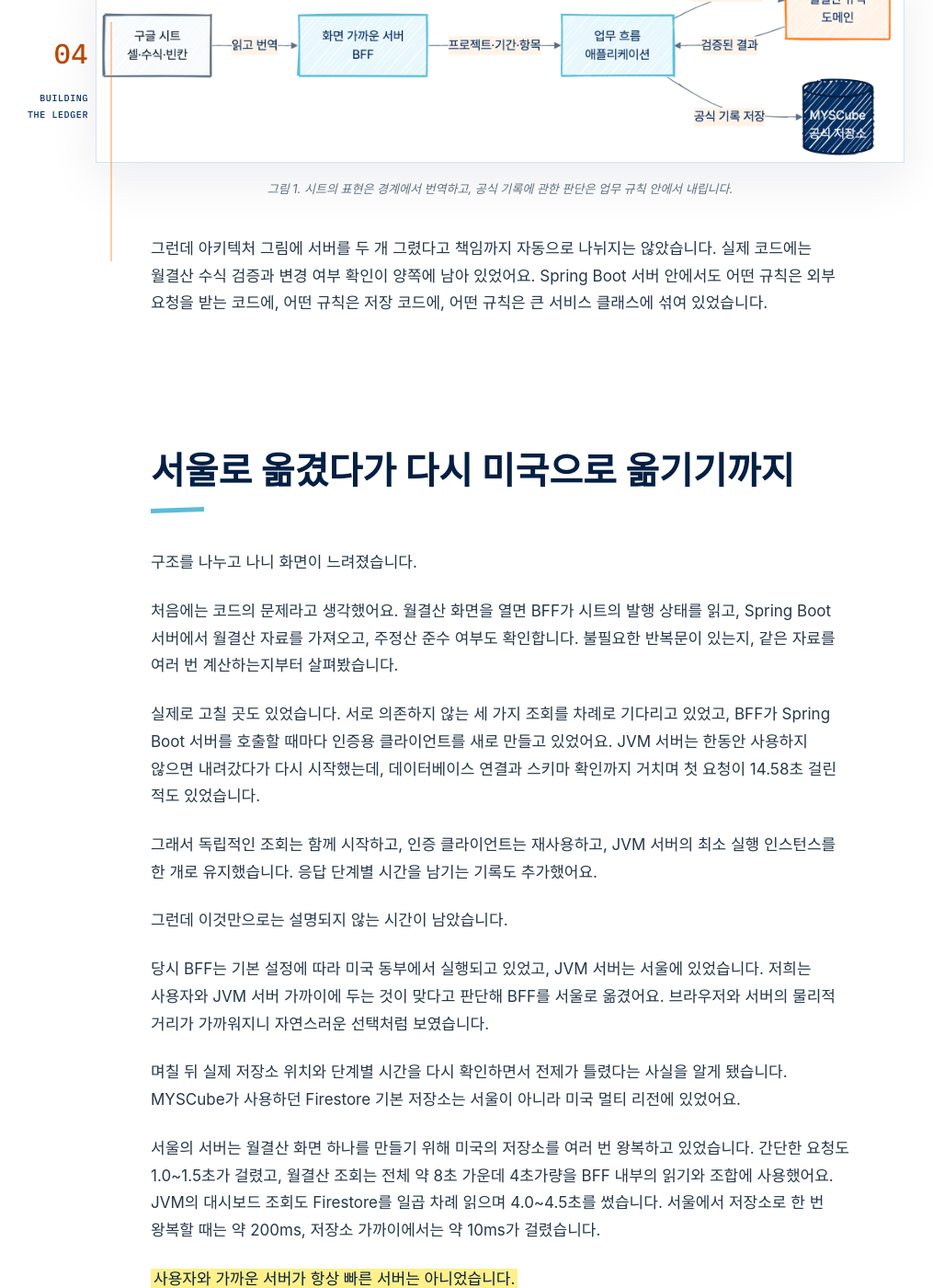
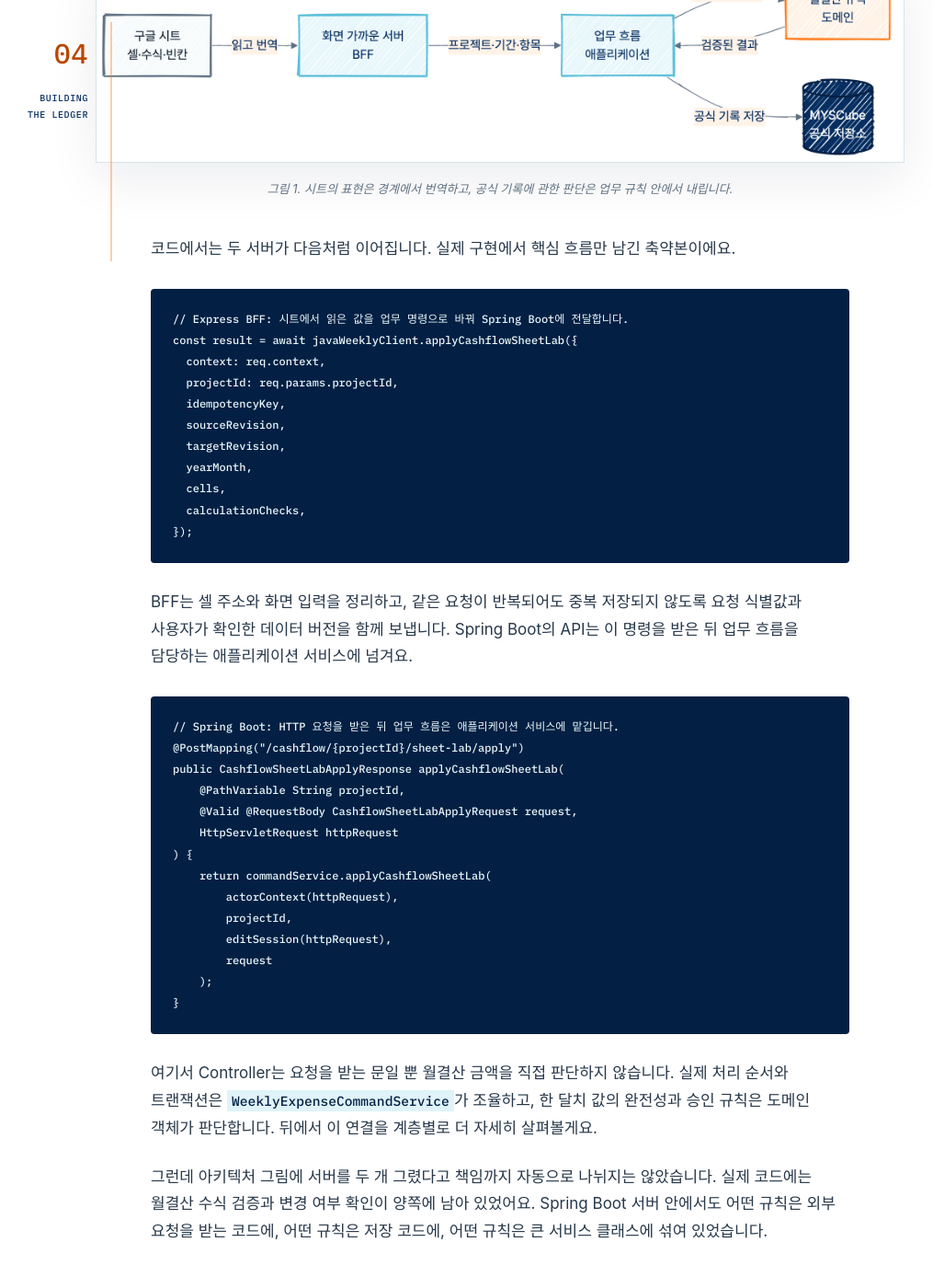
Before and after one commit to merryAI-dev/merryAI-dev.github.io, a Jekyll site: the page built from _posts/2026-08-25-myscube-building-the-ledger-04.md, in a window 1280 px wide and 1400 px high, scrolled down 3291 px. Shown: the whole window at 92% size, without its empty margins (182-1197 px from the left). Built offline with Jekyll 4.4.1, drawn with Linux system fonts in a browser that asks for light colours; some web fonts are replaced; some of the changed text lies outside the part shown.

Commit message:
edit: generalize regions and show backend handoff

````diff
--- a/_posts/2026-08-25-myscube-building-the-ledger-04.md
+++ b/_posts/2026-08-25-myscube-building-the-ledger-04.md
@@ -65,33 +65,70 @@
 ![구글 시트의 셀과 수식을 화면 가까운 서버가 업무 정보로 번역하고, 애플리케이션과 도메인이 검증한 뒤 MYSCube 공식 저장소에 기록하는 흐름](/assets/images/diagrams/building-ledger-04/01-sheet-to-cube.png)
 *그림 1. 시트의 표현은 경계에서 번역하고, 공식 기록에 관한 판단은 업무 규칙 안에서 내립니다.*
 
+코드에서는 두 서버가 다음처럼 이어집니다. 실제 구현에서 핵심 흐름만 남긴 축약본이에요.
+
+```javascript
+// Express BFF: 시트에서 읽은 값을 업무 명령으로 바꿔 Spring Boot에 전달합니다.
+const result = await javaWeeklyClient.applyCashflowSheetLab({
+  context: req.context,
+  projectId: req.params.projectId,
+  idempotencyKey,
+  sourceRevision,
+  targetRevision,
+  yearMonth,
+  cells,
+  calculationChecks,
+});
+```
+
+BFF는 셀 주소와 화면 입력을 정리하고, 같은 요청이 반복되어도 중복 저장되지 않도록 요청 식별값과 사용자가 확인한 데이터 버전을 함께 보냅니다. Spring Boot의 API는 이 명령을 받은 뒤 업무 흐름을 담당하는 애플리케이션 서비스에 넘겨요.
+
+```java
+// Spring Boot: HTTP 요청을 받은 뒤 업무 흐름은 애플리케이션 서비스에 맡깁니다.
+@PostMapping("/cashflow/{projectId}/sheet-lab/apply")
+public CashflowSheetLabApplyResponse applyCashflowSheetLab(
+    @PathVariable String projectId,
+    @Valid @RequestBody CashflowSheetLabApplyRequest request,
+    HttpServletRequest httpRequest
+) {
+    return commandService.applyCashflowSheetLab(
+        actorContext(httpRequest),
+        projectId,
+        editSession(httpRequest),
+        request
+    );
+}
+```
+
+여기서 Controller는 요청을 받는 문일 뿐 월결산 금액을 직접 판단하지 않습니다. 실제 처리 순서와 트랜잭션은 `WeeklyExpenseCommandService`가 조율하고, 한 달치 값의 완전성과 승인 규칙은 도메인 객체가 판단합니다. 뒤에서 이 연결을 계층별로 더 자세히 살펴볼게요.
+
 그런데 아키텍처 그림에 서버를 두 개 그렸다고 책임까지 자동으로 나뉘지는 않았습니다. 실제 코드에는 월결산 수식 검증과 변경 여부 확인이 양쪽에 남아 있었어요. Spring Boot 서버 안에서도 어떤 규칙은 외부 요청을 받는 코드에, 어떤 규칙은 저장 코드에, 어떤 규칙은 큰 서비스 클래스에 섞여 있었습니다.
 
-## 서울로 옮겼다가 다시 미국으로 옮기기까지
+## 사용자 가까이로 옮겼다가 데이터 가까이로 옮기기까지
 
 구조를 나누고 나니 화면이 느려졌습니다.
 
 처음에는 코드의 문제라고 생각했어요. 월결산 화면을 열면 BFF가 시트의 발행 상태를 읽고, Spring Boot 서버에서 월결산 자료를 가져오고, 주정산 준수 여부도 확인합니다. 불필요한 반복문이 있는지, 같은 자료를 여러 번 계산하는지부터 살펴봤습니다.
 
-실제로 고칠 곳도 있었습니다. 서로 의존하지 않는 세 가지 조회를 차례로 기다리고 있었고, BFF가 Spring Boot 서버를 호출할 때마다 인증용 클라이언트를 새로 만들고 있었어요. JVM 서버는 한동안 사용하지 않으면 내려갔다가 다시 시작했는데, 데이터베이스 연결과 스키마 확인까지 거치며 첫 요청이 14.58초 걸린 적도 있었습니다.
+실제로 고칠 곳도 있었습니다. 서로 의존하지 않는 세 가지 조회를 차례로 기다리고 있었고, BFF가 Spring Boot 서버를 호출할 때마다 인증용 클라이언트를 새로 만들고 있었어요. JVM 서버는 한동안 사용하지 않으면 내려갔다가 다시 시작했는데, 데이터베이스 연결과 스키마 확인까지 거치며 첫 요청이 10초를 넘긴 적도 있었습니다.
 
 그래서 독립적인 조회는 함께 시작하고, 인증 클라이언트는 재사용하고, JVM 서버의 최소 실행 인스턴스를 한 개로 유지했습니다. 응답 단계별 시간을 남기는 기록도 추가했어요.
 
 그런데 이것만으로는 설명되지 않는 시간이 남았습니다.
 
-당시 BFF는 기본 설정에 따라 미국 동부에서 실행되고 있었고, JVM 서버는 서울에 있었습니다. 저희는 사용자와 JVM 서버 가까이에 두는 것이 맞다고 판단해 BFF를 서울로 옮겼어요. 브라우저와 서버의 물리적 거리가 가까워지니 자연스러운 선택처럼 보였습니다.
+당시 BFF와 JVM 서버, 데이터 저장소는 서로 다른 리전에 나뉘어 있었습니다. 저희는 브라우저의 요청을 빨리 받으려면 서버가 사용자와 가까워야 한다고 판단해 두 백엔드를 사용자 인접 리전에 배치했어요. 자연스러운 선택처럼 보였습니다.
 
-며칠 뒤 실제 저장소 위치와 단계별 시간을 다시 확인하면서 전제가 틀렸다는 사실을 알게 됐습니다. MYSCube가 사용하던 Firestore 기본 저장소는 서울이 아니라 미국 멀티 리전에 있었어요.
+며칠 뒤 단계별 시간을 다시 확인하면서 전제가 틀렸다는 사실을 알게 됐습니다. 서버가 사용자에게 응답하기 전, 원격 데이터 저장소와 여러 차례 대화하고 있었기 때문이에요.
 
-서울의 서버는 월결산 화면 하나를 만들기 위해 미국의 저장소를 여러 번 왕복하고 있었습니다. 간단한 요청도 1.0~1.5초가 걸렸고, 월결산 조회는 전체 약 8초 가운데 4초가량을 BFF 내부의 읽기와 조합에 사용했어요. JVM의 대시보드 조회도 Firestore를 일곱 차례 읽으며 4.0~4.5초를 썼습니다. 서울에서 저장소로 한 번 왕복할 때는 약 200ms, 저장소 가까이에서는 약 10ms가 걸렸습니다.
+월결산 화면 하나를 만들 때 BFF는 여러 자료를 읽어 조합했고, JVM의 대시보드 조회도 저장소를 여러 차례 읽었습니다. 각 호출은 특별히 느리지 않았지만, 장거리 왕복이 한 요청 안에서 누적되자 전체 응답 시간의 큰 부분을 차지했어요. 반면 서버와 저장소를 가까이 두었을 때는 같은 내부 호출의 왕복 비용이 크게 줄었습니다.
 
 <mark>사용자와 가까운 서버가 항상 빠른 서버는 아니었습니다.</mark>
 
-브라우저가 서버를 한 번 호출한 뒤 서버가 저장소를 여러 번 읽는 구조라면, 브라우저와 서버 사이의 거리보다 서버와 데이터 사이의 거리가 더 큰 비용이 될 수 있어요. 사용자가 태평양을 한 번 건너는 것과 서버가 요청 하나에서 태평양을 일곱 번 건너는 것의 차이였습니다.
+브라우저가 서버를 한 번 호출한 뒤 서버가 저장소를 여러 번 읽는 구조라면, 브라우저와 서버 사이의 거리보다 서버와 데이터 사이의 거리가 더 큰 비용이 될 수 있어요. 장거리 구간을 요청당 한 번 지나는 것과, 서버가 같은 요청 안에서 여러 번 오가는 것의 차이였습니다.
 
-그래서 BFF를 미국 동부의 `iad1`으로, JVM 서버를 Firestore와 가까운 `us-central1`로 옮겼습니다.
+그래서 BFF와 JVM 서버를 데이터 저장소에 인접한 리전으로 옮겼습니다.
 
-![서울에 있던 두 서버가 미국 저장소를 여러 번 왕복하던 구조를, 저장소와 가까운 미국 리전으로 옮겨 브라우저가 장거리 구간을 한 번만 통과하게 만든 변화](/assets/images/diagrams/building-ledger-04/04-region-round-trips.png)
+![사용자 인접 리전의 두 서버가 원격 저장소를 여러 번 왕복하던 구조를, 데이터 인접 리전으로 옮겨 장거리 구간을 요청당 한 번만 통과하게 만든 변화](/assets/images/diagrams/building-ledger-04/04-region-round-trips.png)
 *그림 2. 서버를 사용자와 가까운 곳이 아니라, 한 요청에서 가장 많이 대화하는 데이터 가까이로 옮겼습니다.*
 
 리전 설정 한 줄을 바꾸면 끝날 것 같았지만 배포는 그렇지 않았습니다.
@@ -100,7 +137,7 @@
 - 첫 배포에서 사용하는 `--no-traffic` 옵션은 아직 서비스가 없는 리전에서 거절됐습니다.
 - 새 서비스에는 호출 권한이 비어 있어 BFF와 배포 계정에 권한을 다시 부여해야 했습니다.
 - 서비스 주소가 바뀌면서 인증 토큰이 바라보는 대상 주소도 새 배포 뒤에 다시 만들어야 했습니다.
-- 문제가 생겼을 때 돌아갈 수 있도록 서울 서비스는 그대로 두고, BFF의 호출 주소를 바꾸는 순간까지 새 서비스를 나란히 검증했습니다.
+- 문제가 생겼을 때 돌아갈 수 있도록 기존 서비스는 그대로 두고, BFF의 호출 주소를 바꾸는 순간까지 새 서비스를 나란히 검증했습니다.
 
 성능 문제를 해결하면서 배포 절차의 숨은 전제까지 함께 드러난 셈입니다. 리전 이전은 인프라 설정 변경이 아니라, 인증·배포·검증·복구 경로를 모두 다시 통과하는 작업이었어요.
 
````
Also changed, not shown: assets/images/diagrams/building-ledger-04/04-region-round-trips.png, assets/images/diagrams/building-ledger-04/04-region-round-trips.svg, 1 other file.
